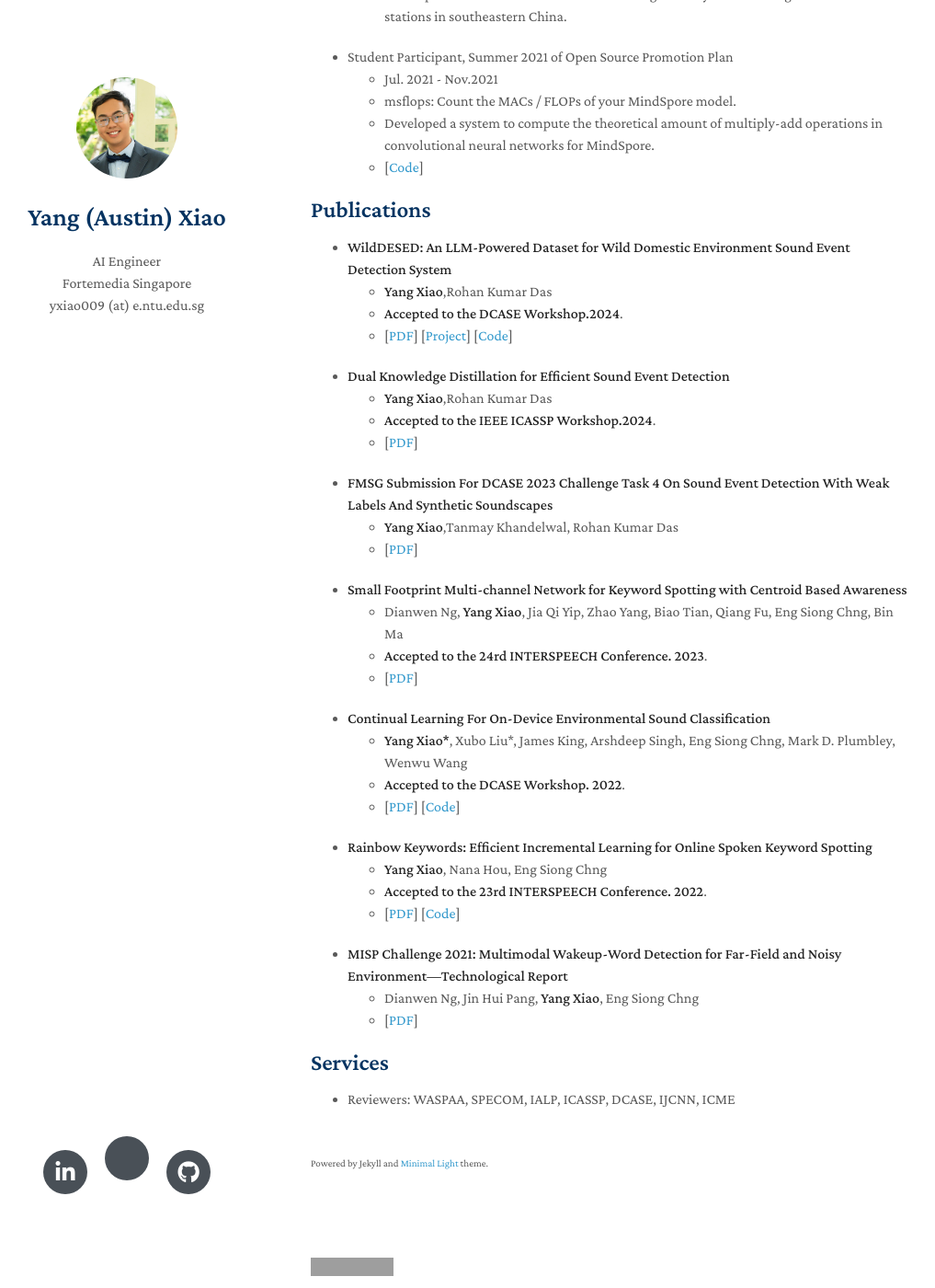
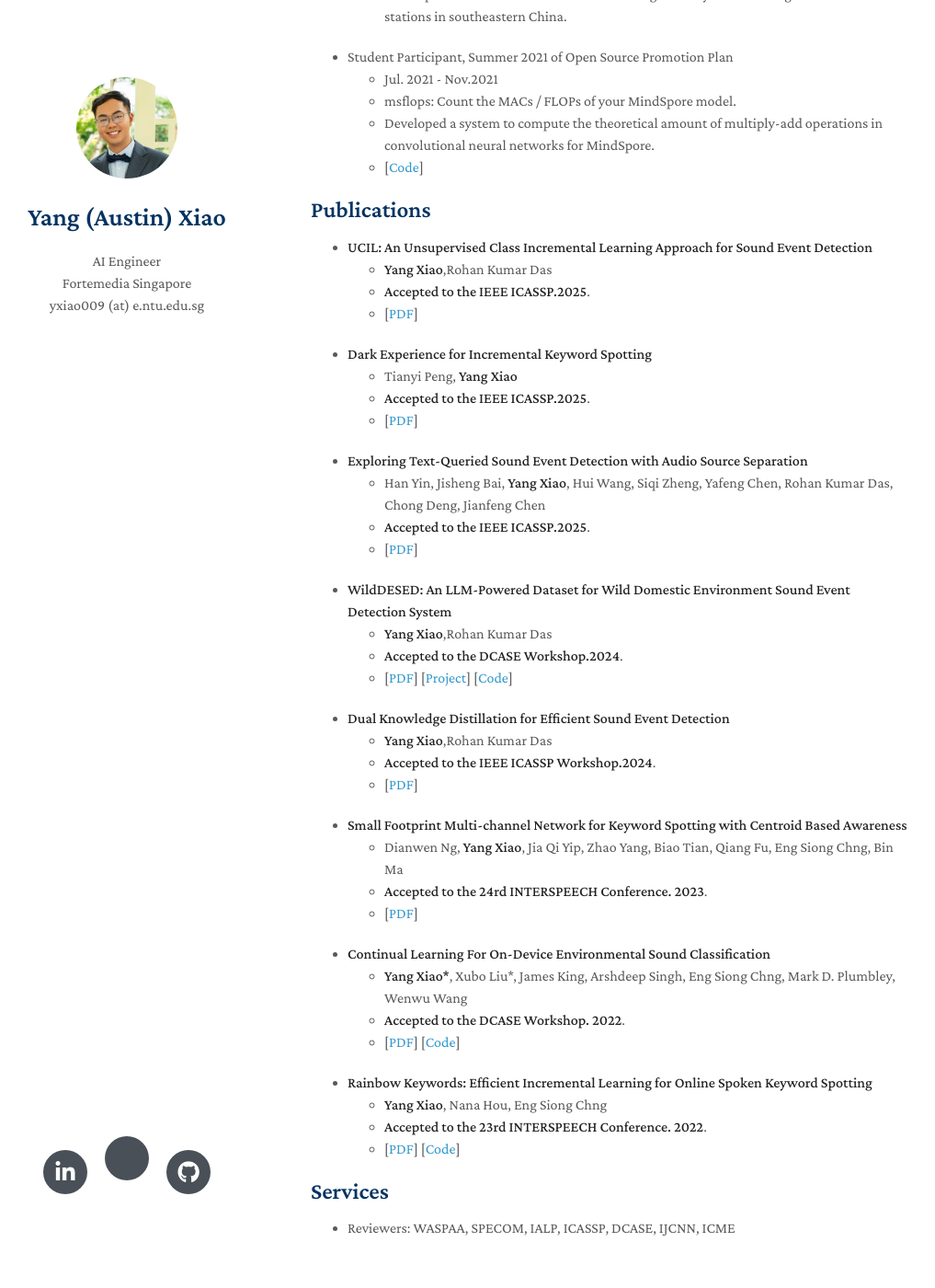
Before and after one commit to swagshaw/swagshaw.github.io, a Jekyll site: the page built from index.md, in a window 1280 px wide and 1400 px high, scrolled down 1527 px. Shown: the whole window at 92% size, without its empty margins (132-1149 px from the left). Built offline with Jekyll 4.4.1, drawn with Linux system fonts in a browser that asks for light colours; nearby versions of some CDN libraries; a style sheet for code colours, icons or effects is not loaded; grey boxes are pictures that could not be loaded.

Commit message:
Update index.md

```diff
--- a/index.md
+++ b/index.md
@@ -60,6 +60,27 @@ I am contributing to building **"easy-to-use"**, **"efficient"**, and  **"robust
 
 
 ## Publications
+- **UCIL: An Unsupervised Class Incremental Learning Approach for Sound Event Detection**
+  <br>
+  - **Yang Xiao**,Rohan Kumar Das
+  <br>
+  - **Accepted to the IEEE ICASSP.2025**.
+  <br>
+  - [[PDF](https://arxiv.org/pdf/2407.03657.pdf)]
+- **Dark Experience for Incremental Keyword Spotting**
+  <br>
+  - Tianyi Peng, **Yang Xiao**
+  <br>
+  - **Accepted to the IEEE ICASSP.2025**.
+  <br>
+  - [[PDF](https://arxiv.org/pdf/2409.08153.pdf)]
+- **Exploring Text-Queried Sound Event Detection with Audio Source Separation**
+  <br>
+  - Han Yin, Jisheng Bai, **Yang Xiao**, Hui Wang, Siqi Zheng, Yafeng Chen, Rohan Kumar Das, Chong Deng, Jianfeng Chen
+  <br>
+  - **Accepted to the IEEE ICASSP.2025**.
+  <br>
+  - [[PDF](https://arxiv.org/pdf/2409.13292.pdf)]
 - **WildDESED: An LLM-Powered Dataset for Wild Domestic Environment Sound Event Detection System**
   <br>
   - **Yang Xiao**,Rohan Kumar Das
@@ -76,11 +97,6 @@ I am contributing to building **"easy-to-use"**, **"efficient"**, and  **"robust
   <br>
   - [[PDF](https://arxiv.org/pdf/2402.02781.pdf)]
 
-- **FMSG Submission For DCASE 2023 Challenge Task 4 On Sound Event Detection With Weak Labels And Synthetic Soundscapes**
-  <br>
-  - **Yang Xiao**,Tanmay Khandelwal, Rohan Kumar Das
-  <br>
-  - [[PDF](https://dcase.community/documents/challenge2023/technical_reports/DCASE2023_Xiao_42_t4a.pdf)]
 
 - **Small Footprint Multi-channel Network for Keyword Spotting with Centroid Based Awareness**
   <br>
@@ -107,12 +123,6 @@ I am contributing to building **"easy-to-use"**, **"efficient"**, and  **"robust
   - [[PDF](https://arxiv.org/abs/2203.16361)] [[Code](https://github.com/swagshaw/Rainbow-Keywords)]
 <!--   <strong><i style="color:#e74d3c">Oral Presentation</i></strong> -->
 
-- **MISP Challenge 2021: Multimodal Wakeup-Word Detection for Far-Field and Noisy Environment—Technological Report**
-  <br>
-  - Dianwen Ng, Jin Hui Pang, **Yang Xiao**, Eng Siong Chng
-  <br>
-  - [[PDF](https://mispchallenge.github.io/papers/task1/Nanyang_final_task1.pdf)]
-
 
 
 <!-- - **Meta-Transfer Learning for Few-Shot Learning**
```
